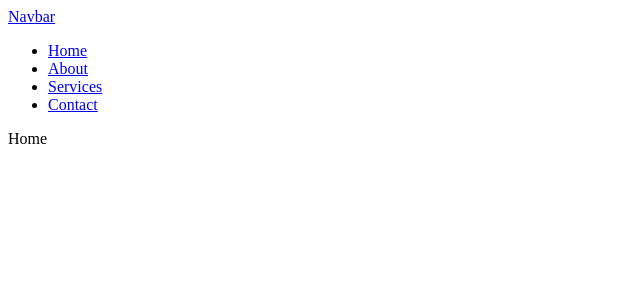
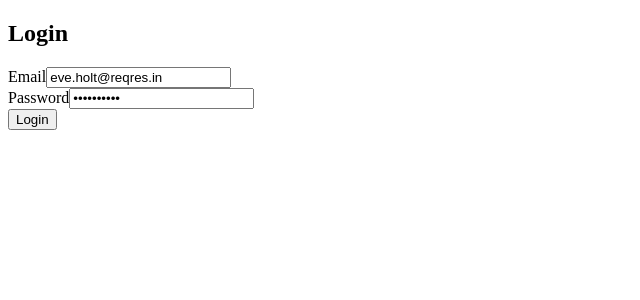
Before and after one commit to iamsabitak/React-Route-using-Vite, a React app: page / in a window 1280 px wide. Shown: the top 300 px of the page, without its empty margins (0-640 px from the left). Built offline with nearby package versions, Linux system fonts and the light colour scheme; the HTML template or start-up script is replaced by a standard one.

Commit message:
wrapped the components with router

```diff
--- a/src/App.jsx
+++ b/src/App.jsx
@@ -3,21 +3,38 @@ import Home from "./components/Home";
 import About from "./components/About";
 import Services from "./components/Services";
 import Contact from "./components/Contact";
-
-import { BrowserRouter as Router, Routes, Route } from "react-router-dom";
+import Login from "./LogInLogoOut";
+import {
+  BrowserRouter as Router,
+  Routes,
+  Route,
+  useLocation,
+} from "react-router-dom";
 
 function App() {
   return (
     <Router>
-      <Navbar />
-      <Routes>
-        <Route path="/" element={<Home />} />
-        <Route path="/about" element={<About />} />
-        <Route path="/services" element={<Services />} />
-        <Route path="/contact" element={<Contact />} />
-      </Routes>
+      <AppContent />
     </Router>
   );
 }
 
+function AppContent() {
+  const location = useLocation();
+  const isLoginPage = location.pathname === "/";
+
+  return (
+    <>
+      {!isLoginPage && <Navbar />}
+      <Routes>
+        <Route path="/home" element={<Home />} />
+        <Route path="/about" element={<About />} />
+        <Route path="/services" element={<Services />} />
+        <Route path="/contact" element={<Contact />} />
+        <Route path="/" element={<Login />} />
+      </Routes>
+    </>
+  );
+}
+
 export default App;
```
